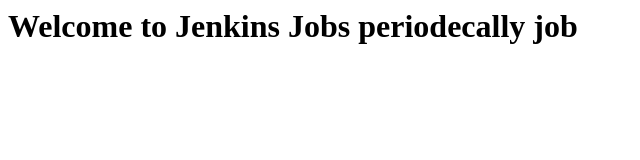
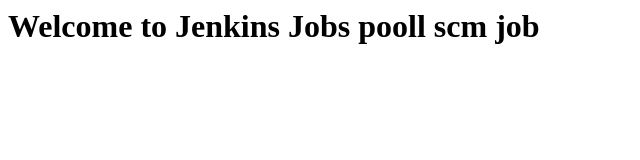
Before and after one commit to Dileep-D/webserver-test, a plain HTML site: page index.html in a window 1280 px wide. Shown: the whole page, without its empty margins (0-640 px from the left). Drawn offline with Linux system fonts and the light colour scheme.

Commit message:
Update index.html

```diff
--- a/index.html
+++ b/index.html
@@ -1 +1 @@
-<h1> Welcome to Jenkins Jobs periodecally job</h1>
+<h1> Welcome to Jenkins Jobs pooll scm job</h1>
```
